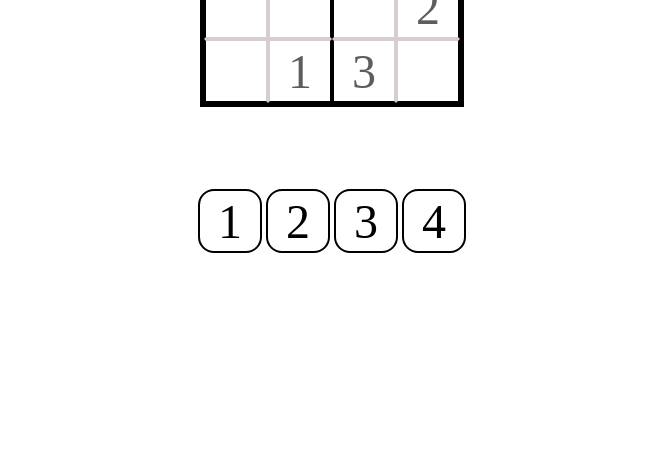
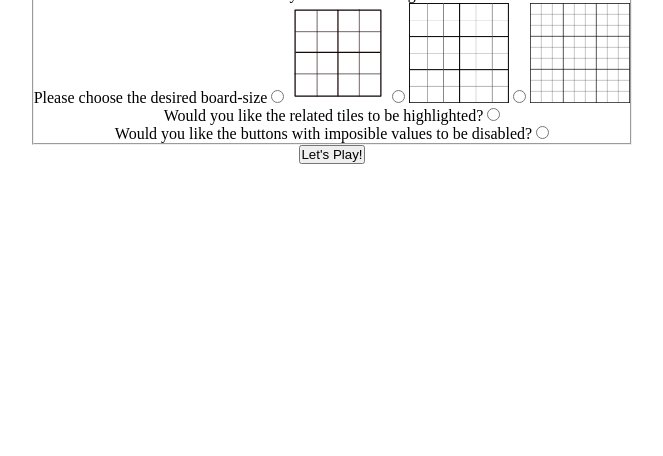
Before and after one commit to Divya-Manivannan1/sudoku, a website built with Vite: page sudoku/index.html in a window 1280 px wide. Shown: the part 344-800 px from the top of the page, without its empty margins (308-971 px from the left). Built offline with nearby package versions, Linux system fonts and the light colour scheme.

Commit message:
added html

```diff
--- a/sudoku/index.html
+++ b/sudoku/index.html
@@ -2,24 +2,42 @@
 <html lang="en">
   <head>
     <meta charset="UTF-8" />
-    <!-- <link rel="icon" type="image/svg+xml" href="/vite.svg" /> -->
     <meta name="viewport" content="width=device-width, initial-scale=1.0" />
-    <title>Sudoku</title>
+    <title>SuDoKu</title>
   </head>
   <body>
-    <main class="game">
-      <summary class="congratulations">
-        <p>Congratulations!</p>
-        <p>You have Won!!</p>
+    <form>
+      <h1>Welcome to Divya's SuDoKu game!!!</h1>
+      <fieldset>
+        <legend>Choose your desired settings:</legend>
+        <label for="board-size">Please choose the desired board-size</label>
+        <label for="2*2">
+          <input type="radio" id="2*2" name="board-size" value="4" />
+          <img src="./src/resources/Sudoku4.svg" height="100px" width="100px" />
+        </label>
+        <label for="2*3">
+          <input type="radio" id="2*3" name="board-size" value="6" />
+          <img src="./src/resources/Sudoku6.png" height="100px" width="100px" />
+        </label>
+        <label for="3*3">
+          <input type="radio" id="3*3" name="board-size" value="9" />
+          <img src="./src/resources/Sudoku9.svg" height="100px" width="100px" />
+        </label>
         <br />
-        <a href="index.html" class="congratulations__button"
-          >Back to homepage</a
-        >
-      </summary>
-      <section class="game__board"></section>
-      <br />
-      <section class="game__buttons"></section>
-    </main>
-    <script type="module" src="/src/main.ts"></script>
+        <label class="switch">
+          Would you like the related tiles to be highlighted?
+          <input type="radio" />
+          <span class="slider"></span>
+        </label>
+        <br />
+        <label class="switch">
+          Would you like the buttons with imposible values to be disabled?
+          <input type="radio" />
+          <span class="slider"></span>
+        </label>
+        <br />
+      </fieldset>
+      <button type="submit">Let's Play!</button>
+    </form>
   </body>
 </html>
```
Also changed, not shown: sudoku/game.html (added, +25 -0 lines), sudoku/src/resources/Sudoku4.svg (added), sudoku/src/resources/Sudoku6.png (added), sudoku/src/resources/Sudoku9.svg (added).
